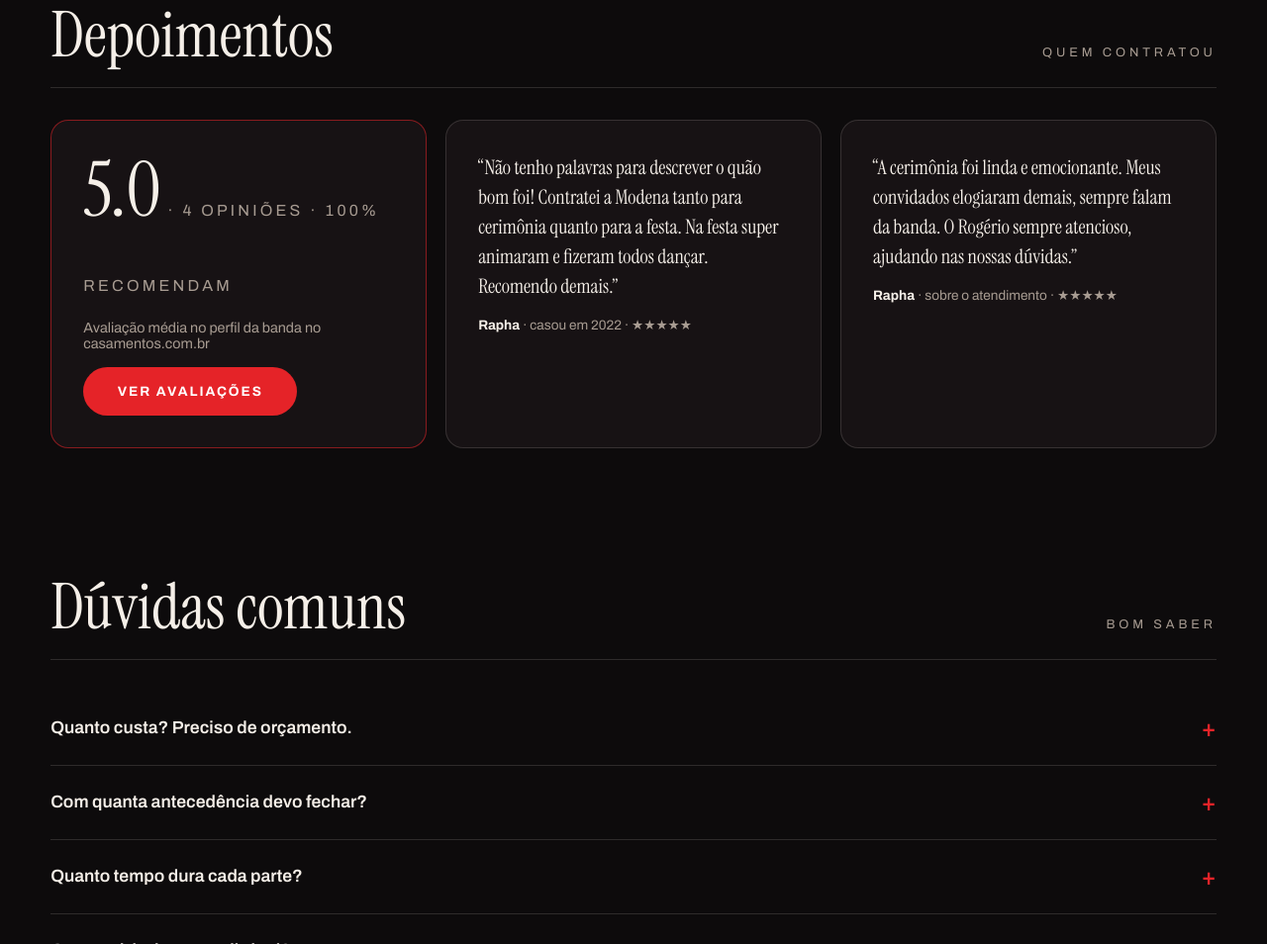
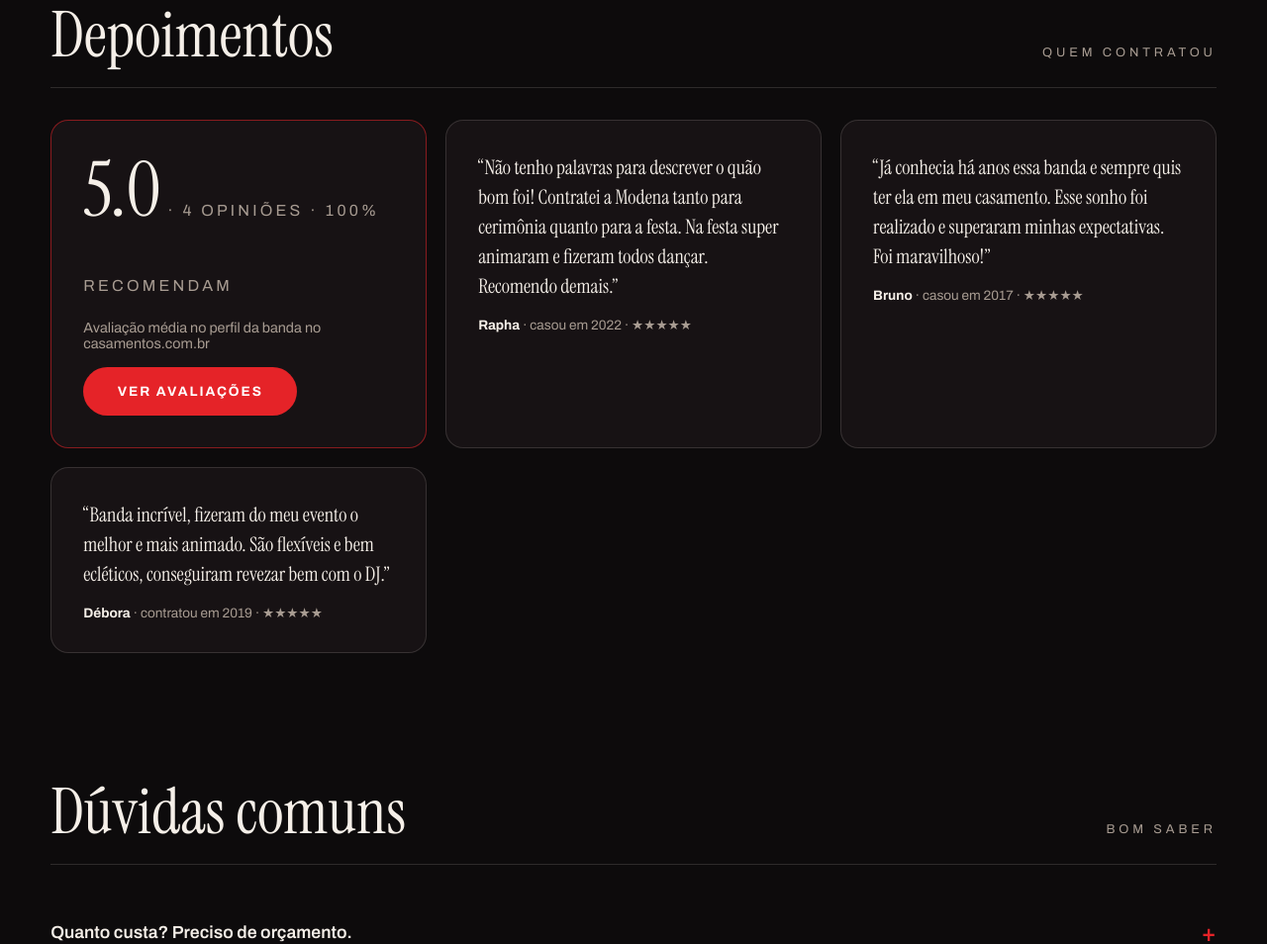
Before and after one commit to rafaelnovaes22/modena-eventos, a plain HTML site: page index.html in a window 1280 px wide. Shown: the part 6104-7058 px from the top of the page at 99% size. Drawn offline with Linux system fonts and the light colour scheme.

Commit message:
Adiciona depoimentos reais de Bruno e Débora

```diff
--- a/index.html
+++ b/index.html
@@ -217,7 +217,8 @@ a{color:inherit}
 <div class="dp-g">
 <article class="dp-c hl rv"><div class="dp-n">5.0<small> · 4 opiniões · 100% recomendam</small></div><p style="color:var(--mut);font-size:.9rem;margin:0">Avaliação média no perfil da banda no casamentos.com.br</p><a class="bt bt1" style="align-self:flex-start" href="https://www.casamentos.com.br/musica-de-casamento/banda-modena-eventos--e191882" target="_blank" rel="noopener">Ver avaliações</a></article>
 <article class="dp-c rv"><blockquote>“Não tenho palavras para descrever o quão bom foi! Contratei a Modena tanto para cerimônia quanto para a festa. Na festa super animaram e fizeram todos dançar. Recomendo demais.”</blockquote><cite><b>Rapha</b> · casou em 2022 · ★★★★★</cite></article>
-<article class="dp-c rv"><blockquote>“A cerimônia foi linda e emocionante. Meus convidados elogiaram demais, sempre falam da banda. O Rogério sempre atencioso, ajudando nas nossas dúvidas.”</blockquote><cite><b>Rapha</b> · sobre o atendimento · ★★★★★</cite></article>
+<article class="dp-c rv"><blockquote>“Já conhecia há anos essa banda e sempre quis ter ela em meu casamento. Esse sonho foi realizado e superaram minhas expectativas. Foi maravilhoso!”</blockquote><cite><b>Bruno</b> · casou em 2017 · ★★★★★</cite></article>
+<article class="dp-c rv"><blockquote>“Banda incrível, fizeram do meu evento o melhor e mais animado. São flexíveis e bem ecléticos, conseguiram revezar bem com o DJ.”</blockquote><cite><b>Débora</b> · contratou em 2019 · ★★★★★</cite></article>
 </div>
 </section>
 <section class="sc" id="duvidas">
```
